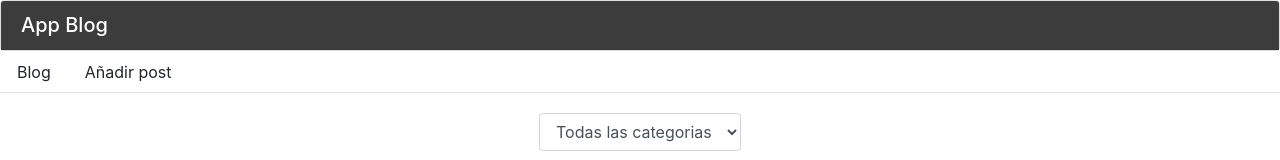
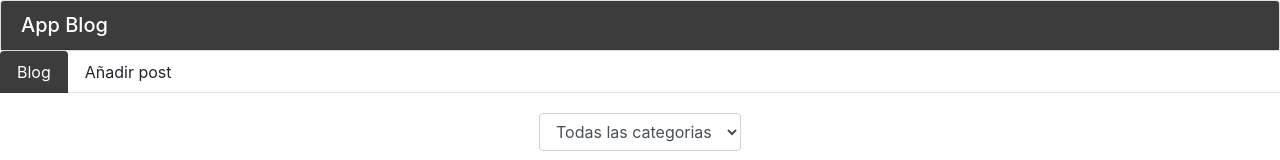
Before and after one commit to RaulTejero/blog, an Angular app in the folder blog/: page /blog in a window 1280 px wide. Shown: the top 160 px of the page. Built offline with nearby package versions, Linux system fonts and the light colour scheme.

Commit message:
link ative

```diff
--- a/blog/src/app/header/header.component.css
+++ b/blog/src/app/header/header.component.css
@@ -10,7 +10,11 @@ h5 {
 a {
     color:   var(--principalColor);
 }
- ul li a:hover {
+ul li a:hover {
     color: rgb(255, 255, 255);
     background-color: rgb(60, 60, 60);
 }
+.activeRuting {
+    color: rgb(255, 255, 255);
+    background-color: rgb(60, 60, 60);
+}
--- a/blog/src/app/header/header.component.html
+++ b/blog/src/app/header/header.component.html
@@ -5,11 +5,11 @@
         </div>
         <ul class="nav nav-tabs">
             <li class="nav-item">
-                <a class="nav-link" [routerLink]="['blog']">Blog</a>
+                <a class="nav-link" [routerLink]="['blog']" routerLinkActive="activeRuting">Blog</a>
                 <!-- class active en el a  -->
             </li>
             <li class="nav-item">
-                <a class="nav-link"  [routerLink]="['new']">Añadir post</a>
+                <a class="nav-link"  [routerLink]="['new']"  routerLinkActive="activeRuting">Añadir post</a>
             </li>
         </ul>
     </div>
```
